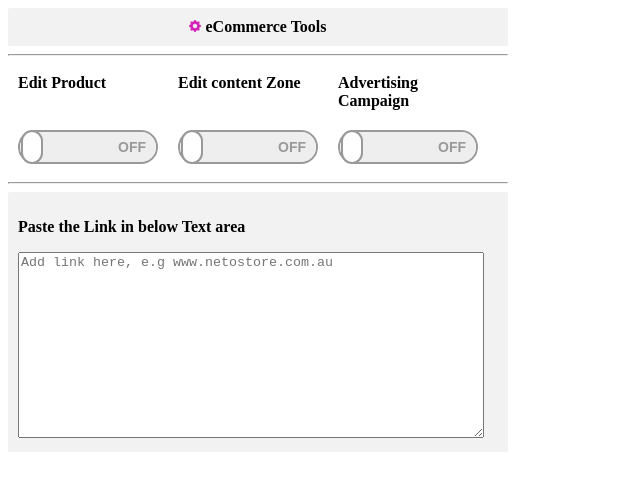
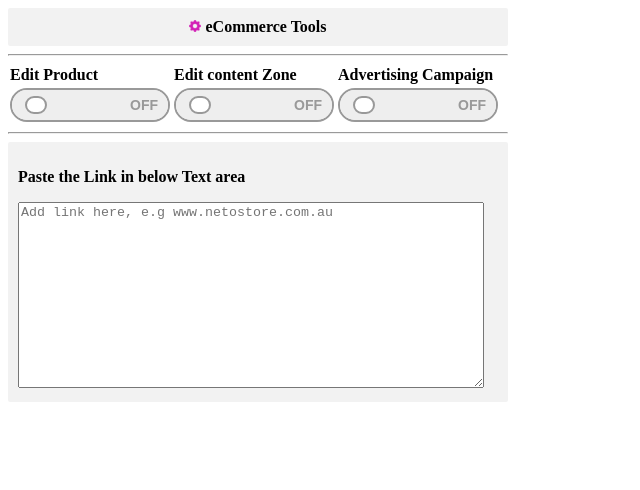
Before and after one commit to kaylalai/Chrome-Extension---eCommerce-Tools-Edit-button-, a browser extension: page index.html in a window 1280 px wide. Shown: the whole page, without its empty margins (0-640 px from the left). Drawn offline with Linux system fonts and the light colour scheme.

Commit message:
Update index.html

```diff
--- a/index.html
+++ b/index.html
@@ -99,8 +99,8 @@
         /* Create three equal columns that floats next to each other */
 .column {
   float: left;
-  width: 28%;
-  padding: 10px;
+  width: 32%;
+  padding: 2px;
 }
 
 /* Clear floats after the columns */
```
